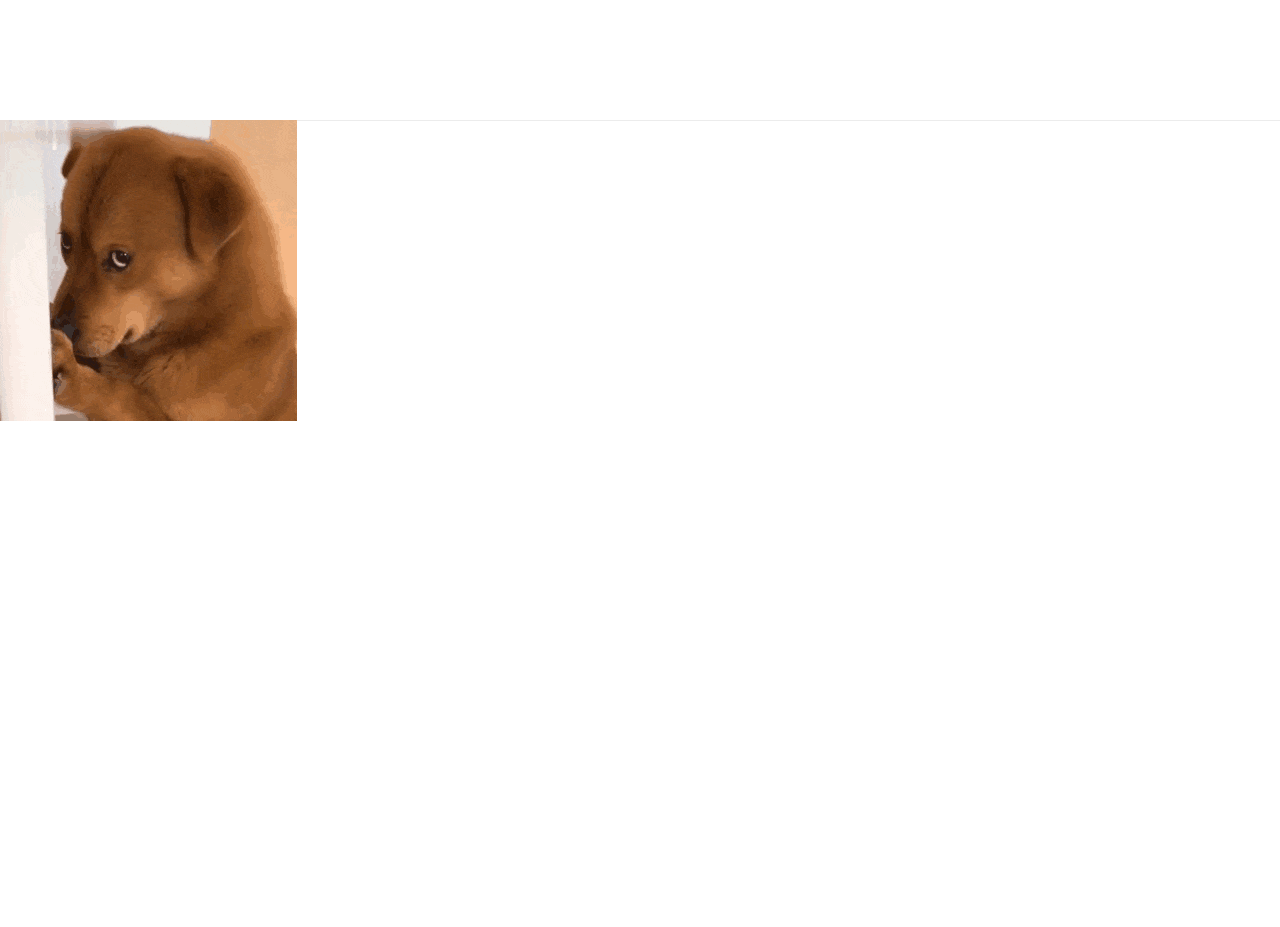
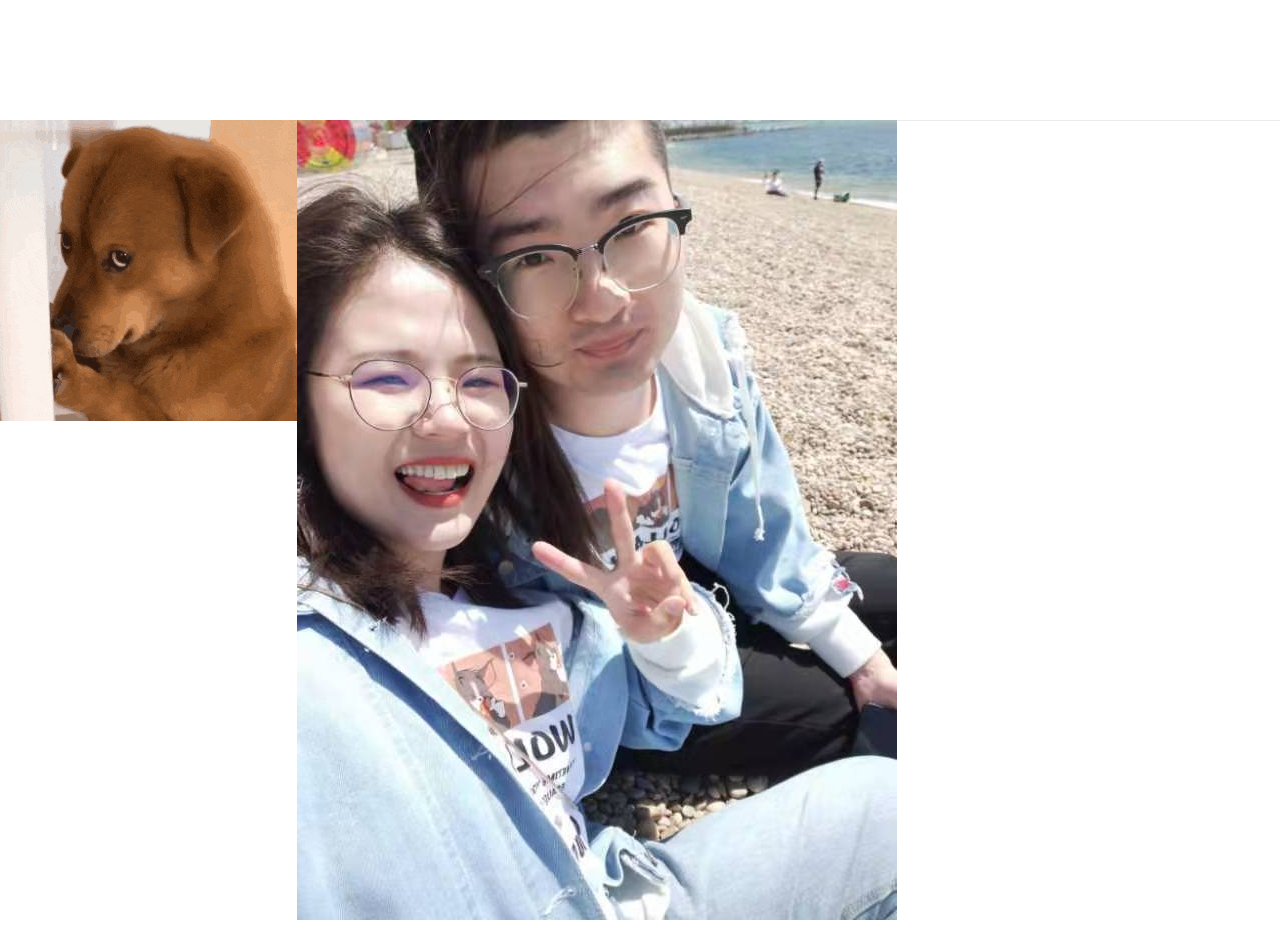
Before and after one commit to StormSpiritJSY/LONGFORYOUSJ, a plain HTML site: page index.html in a window 1280 px wide. Shown: the part 680-1607 px from the top of the page. Before the commit the page ends 1108 px from the top, so only its background shows below. Drawn offline with Linux system fonts and the light colour scheme.

Commit message:
Update index.html

```diff
--- a/index.html
+++ b/index.html
@@ -29,9 +29,9 @@
 		</section>
 		<section class="spotlight style1 orient-right content-align-left image-position-center onscroll-image-fade-in" id="first">
 
-<!-- 			<div class="image1">
+			<div class="image1">
 				<img src="images/show.jpg" alt="" />
-			</div> -->
+			</div>
 				<div class="image2">
 				<img src="images/dog.gif" alt="" />
 			</div>
```
